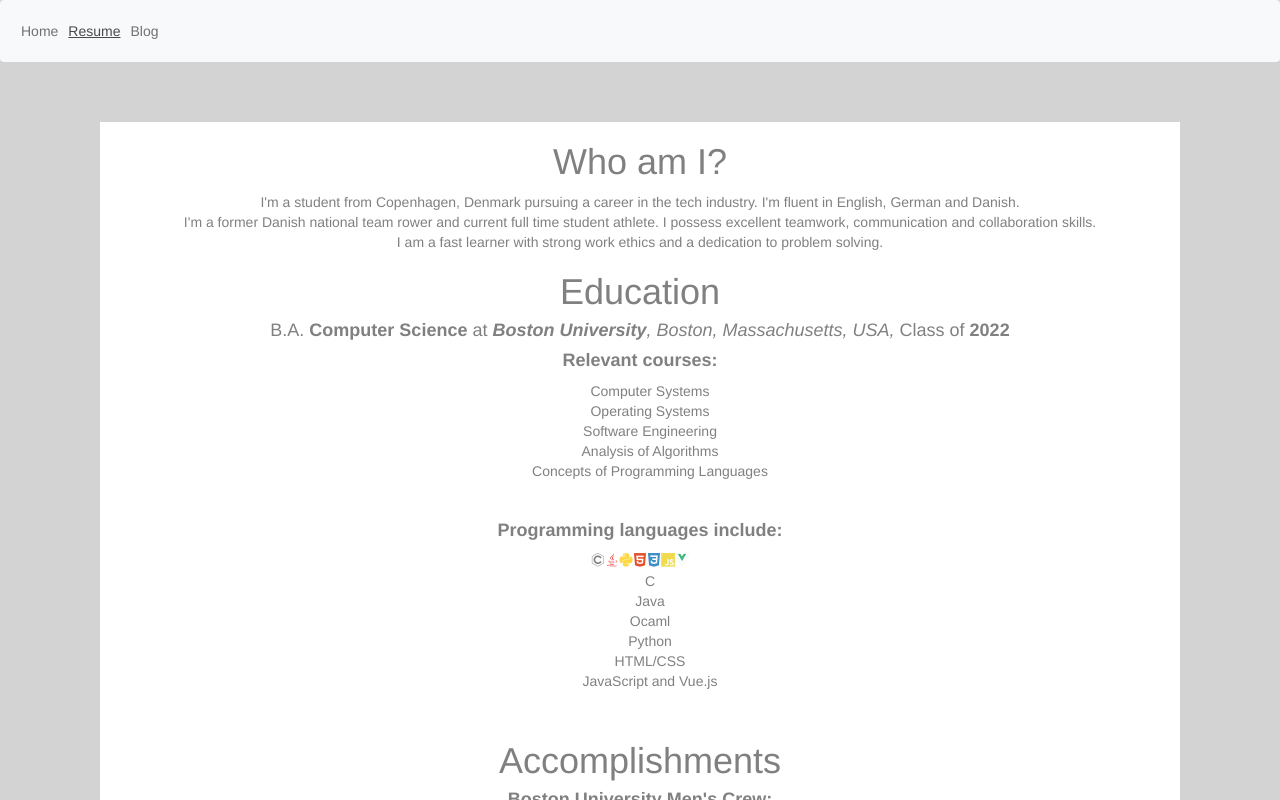
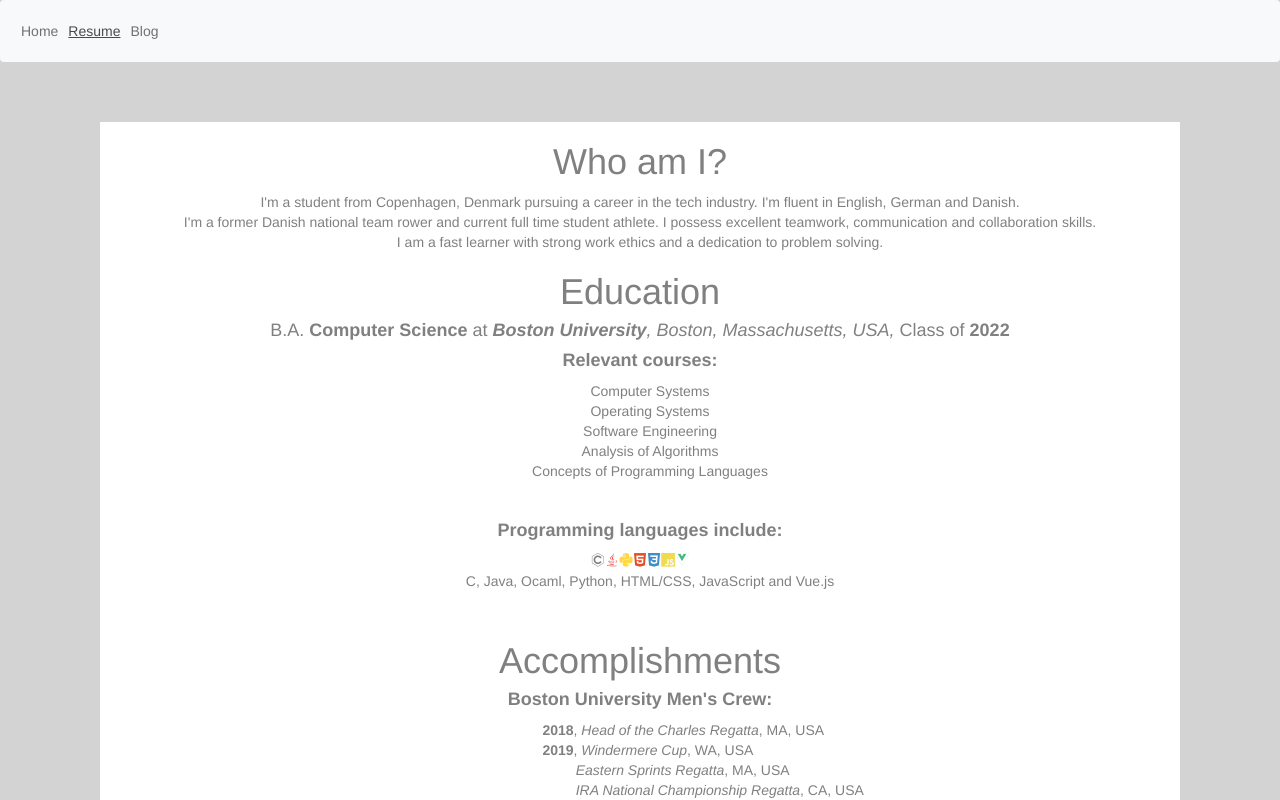
Before and after one commit to esbensoevndahl/website-vue, a Vue app: page / in a window 1280 px wide. Both pictures are taken after a click on the link "Resume". Shown: the top 800 px of the page. Built offline with nearby package versions, Linux system fonts and the light colour scheme.

Commit message:
Updated Resume
- centered accomplishments

```diff
--- a/src/components/Resume.vue
+++ b/src/components/Resume.vue
@@ -42,7 +42,7 @@
           <i class="devicon-javascript-plain colored"></i>
           <i class="devicon-vuejs-plain colored"></i>
           <ul>
-            <li :key="language" v-for="language in programmingLanguages">
+            <li class="inline" :key="language" v-for="language in programmingLanguages">
               {{ language }}
             </li>
           </ul>
@@ -71,6 +71,7 @@
           <li class="subleft"><i>Head of the Charles Regatta</i>, MA, USA</li>
           <br />
         </ul>
+        <br>
         <h4><b>Danish National Rowing Team:</b></h4>
         <ul>
           <li class="left"><b>2015</b>, <i>U18, Baltic Cup</i>, 5th place</li>
@@ -161,11 +162,11 @@ export default {
         "Concepts of Programming Languages",
       ],
       programmingLanguages: [
-        "C",
-        "Java",
-        "Ocaml",
-        "Python",
-        "HTML/CSS",
+        "C, ",
+        "Java, ",
+        "Ocaml, ",
+        "Python, ",
+        "HTML/CSS, ",
         "JavaScript and Vue.js",
       ],
     };
@@ -179,10 +180,11 @@ ul {
 }
 .left {
   position: absolute;
+  margin-left:33%;
 }
 .subleft {
   position: absolute;
-  margin-left: 40px;
+  margin-left: 35.6%;
 }
 .resumeText {
   display: block;
@@ -195,4 +197,7 @@ body {
   margin-right: 100px;
   background-color: white;
 }
+.inline{
+  display:inline;
+}
 </style>
```
Lines whose indentation alone changed are shown as unchanged.
